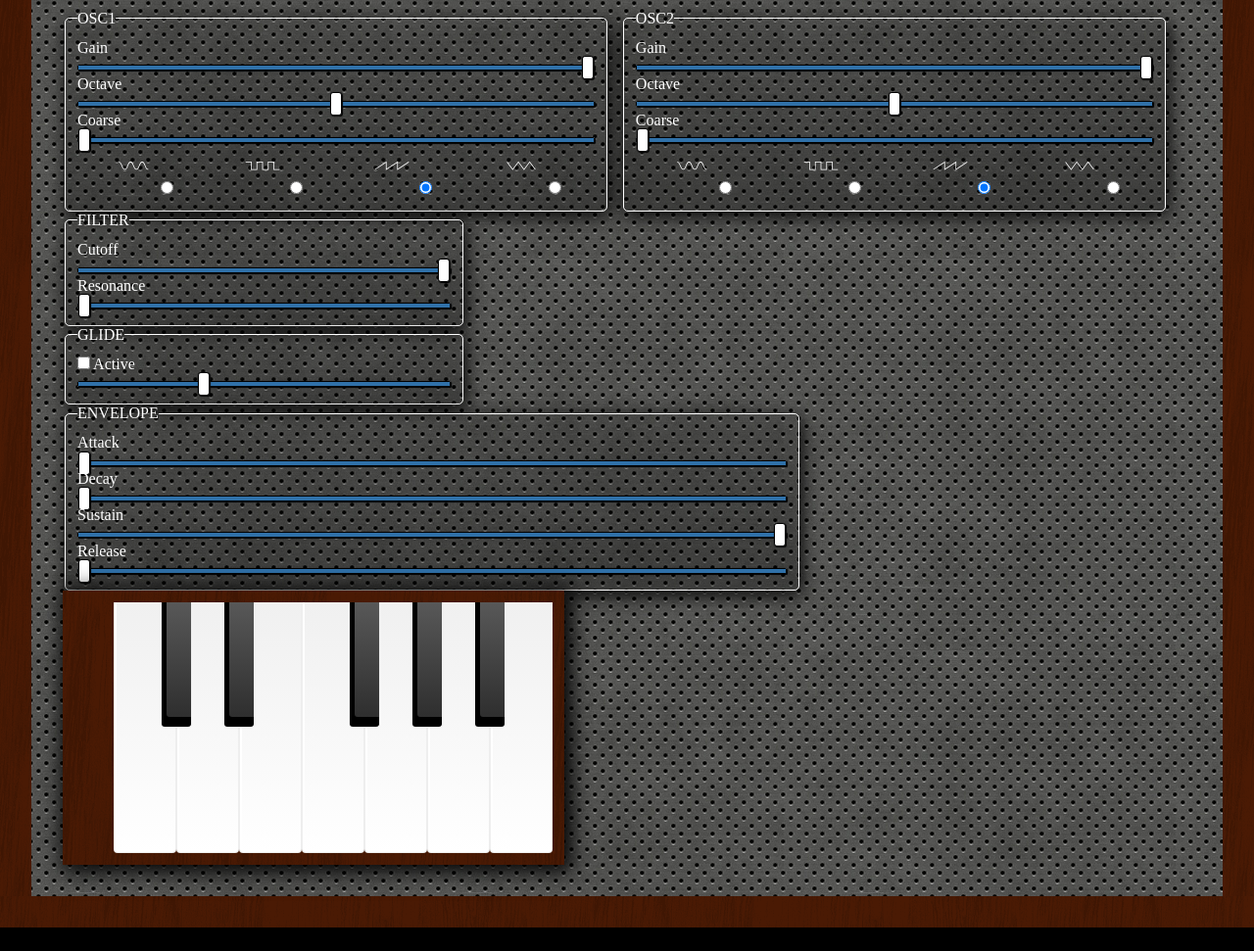
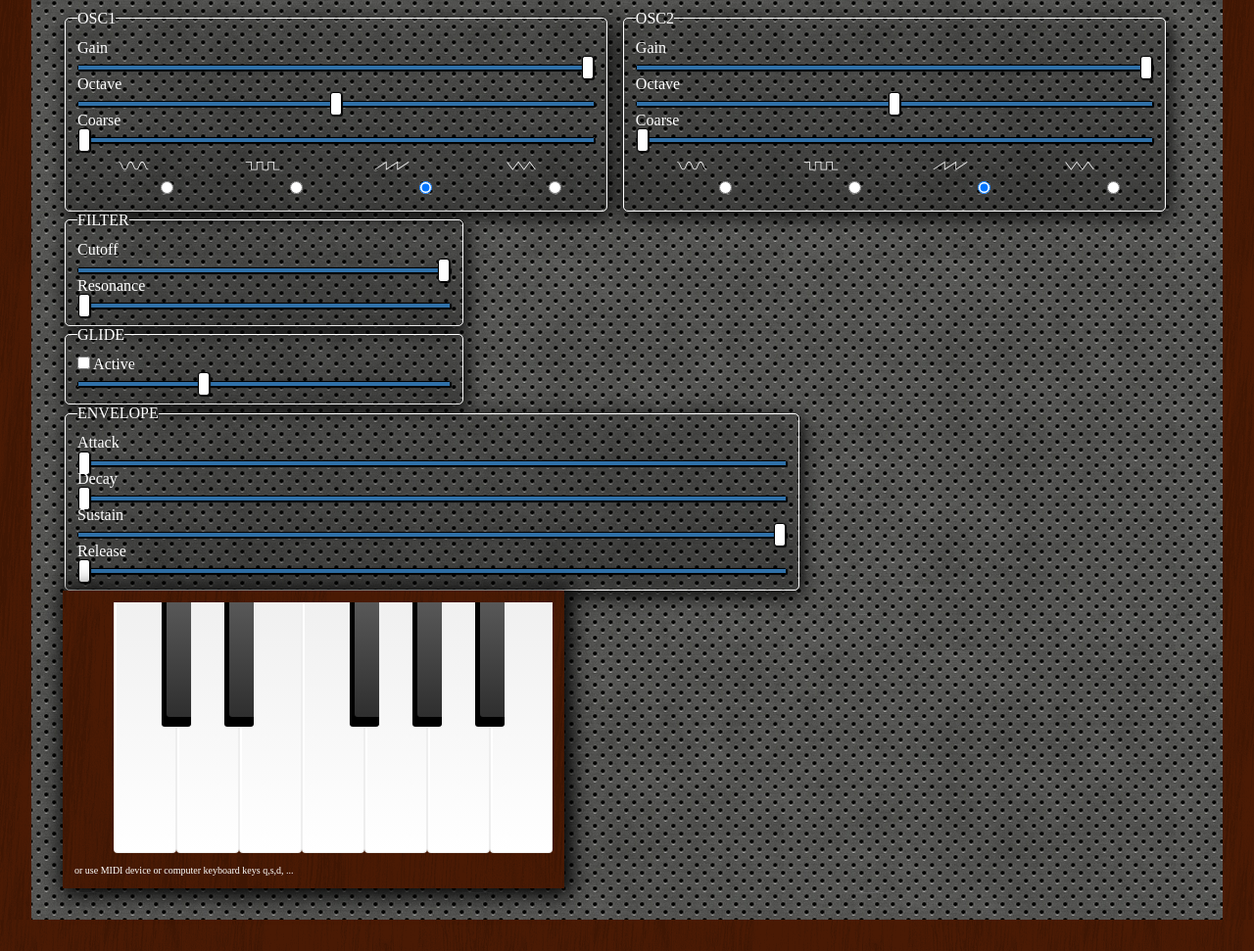
Before and after one commit to teebot/websynth, a website built with webpack: page index.html in a window 1280 px wide. Shown: the part 168-1139 px from the top of the page at 98% size. Before the commit the page ends 1115 px from the top, so only its background shows below. Built offline with nearby package versions, Linux system fonts and the light colour scheme; a small style sheet from the web is missing.

Commit message:
Keyboard notice

```diff
--- a/index.html
+++ b/index.html
@@ -159,6 +159,9 @@
                 <li class="black as" data-note="as"></li>
                 <li class="white b" data-note="b"></li>
             </ul>
+            <div class="notice">
+                or use MIDI device or computer keyboard keys q,s,d, ...
+            </div>
         </div>
         <!--END CONTROL-PANEL-->
         <!--<footer>-->
--- a/styles/main.css
+++ b/styles/main.css
@@ -183,6 +183,16 @@ input[type=range]:focus::-ms-fill-upper {
     display: inline-block;
 }
 
+.keyboard .notice {
+    font-size: 10px;
+    margin: 12px 0 0;
+}
+
+.keyboard svg {
+    height: 40px;
+    fill: currentColor;
+}
+
 ul.keys {
     display: flex;
     border-radius: 4px;
```
